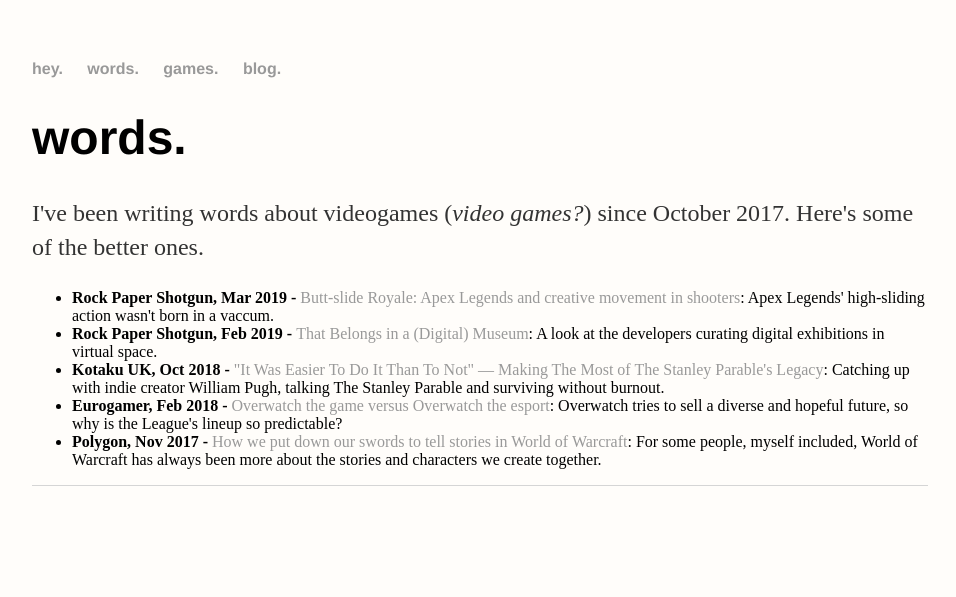
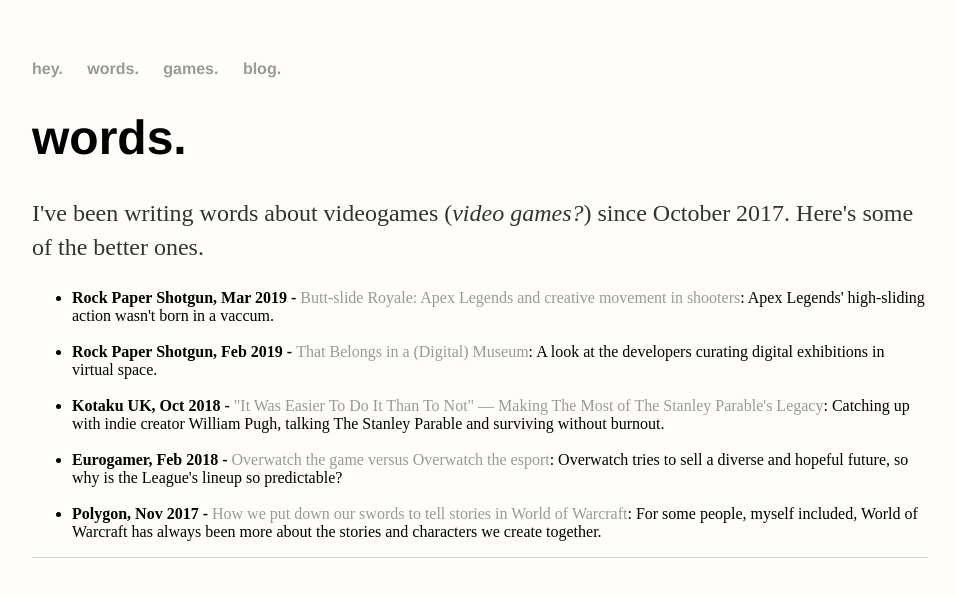
Before and after one commit to ScarletCatalie/ScarletCatalie.github.io, a Jekyll site: the page built from about/index.html, in a window 1280 px wide. Shown: the top 597 px of the page, without its empty margins (160-1116 px from the left). Built offline with Jekyll 4.4.1, drawn with Linux system fonts in a browser that asks for light colours.

```diff
--- a/about/index.html
+++ b/about/index.html
@@ -6,23 +6,23 @@ title: words.
 	<p>I've been writing words about videogames (<em>video games?</em>) since October 2017. Here's some of the better ones. <p>
 		<ul>
 			<li><b>Rock Paper Shotgun, Mar 2019 - </b><a href="https://www.rockpapershotgun.com/2019/03/18/butt-slide-royale-apex-legends-and-creative-movement-in-shooters/">Butt-slide Royale: Apex Legends and creative movement in shooters</a>:
-				Apex Legends' high-sliding action wasn't born in a vaccum.<br>
+				Apex Legends' high-sliding action wasn't born in a vaccum.
 			</li>
-
+			<br>
 			<li><b>Rock Paper Shotgun, Feb 2019 - </b><a href="https://www.rockpapershotgun.com/2019/02/07/are-digital-exhibitions-the-future/">That Belongs in a (Digital) Museum</a>:
-				A look at the developers curating digital exhibitions in virtual space.<br>
+				A look at the developers curating digital exhibitions in virtual space.
 			</li>
-
+			<br>
 			<li><b>Kotaku UK, Oct 2018 - </b><a href="https://www.kotaku.co.uk/2018/10/24/it-was-easier-to-do-it-than-to-not-making-the-most-of-the-stanley-parables-legacy">"It Was Easier To Do It Than To Not" — Making The Most of The Stanley Parable's Legacy</a>:
-				Catching up with indie creator William Pugh, talking The Stanley Parable and surviving without burnout.<br>
+				Catching up with indie creator William Pugh, talking The Stanley Parable and surviving without burnout.
 			</li>
-
+			<br>
 			<li><b>Eurogamer, Feb 2018 - </b><a href="https://www.eurogamer.net/articles/2018-01-31-the-growing-disconnect-between-overwatch-the-game-and-overwatch-the-esport">Overwatch the game versus Overwatch the esport</a>:
-				Overwatch tries to sell a diverse and hopeful future, so why is the League's lineup so predictable?<br>
+				Overwatch tries to sell a diverse and hopeful future, so why is the League's lineup so predictable?
 			</li>
-
+			<br>
 			<li><b>Polygon, Nov 2017 - </b><a href="https://www.polygon.com/2017/11/22/16690346/world-of-warcraft-roleplaying-stories-queer">How we put down our swords to tell stories in World of Warcraft</a>:
-				For some people, myself included, World of Warcraft has always been more about the stories and characters we create together.<br>
+				For some people, myself included, World of Warcraft has always been more about the stories and characters we create together.
 			</li>
 
 			</ul>
```
